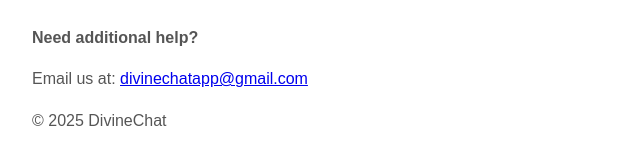
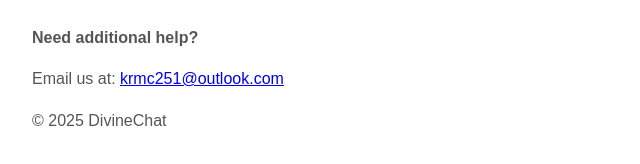
Before and after one commit to krmc261/divine-chat-support, a plain HTML site: page index.html in a window 1280 px wide. Shown: the part 774-938 px from the top of the page, 258-898 px from the left. Drawn offline with Linux system fonts and the light colour scheme.

Commit message:
Update index.html

```diff
--- a/index.html
+++ b/index.html
@@ -55,7 +55,7 @@
 
   <footer>
     <p><strong>Need additional help?</strong></p>
-    <p>Email us at: <a href="mailto:krmc251@outlook.com">divinechatapp@gmail.com</a></p>
+<p>Email us at: <a href="mailto:krmc251@outlook.com">krmc251@outlook.com</a></p>
     <p>© 2025 DivineChat</p>
   </footer>
 </body>
```
